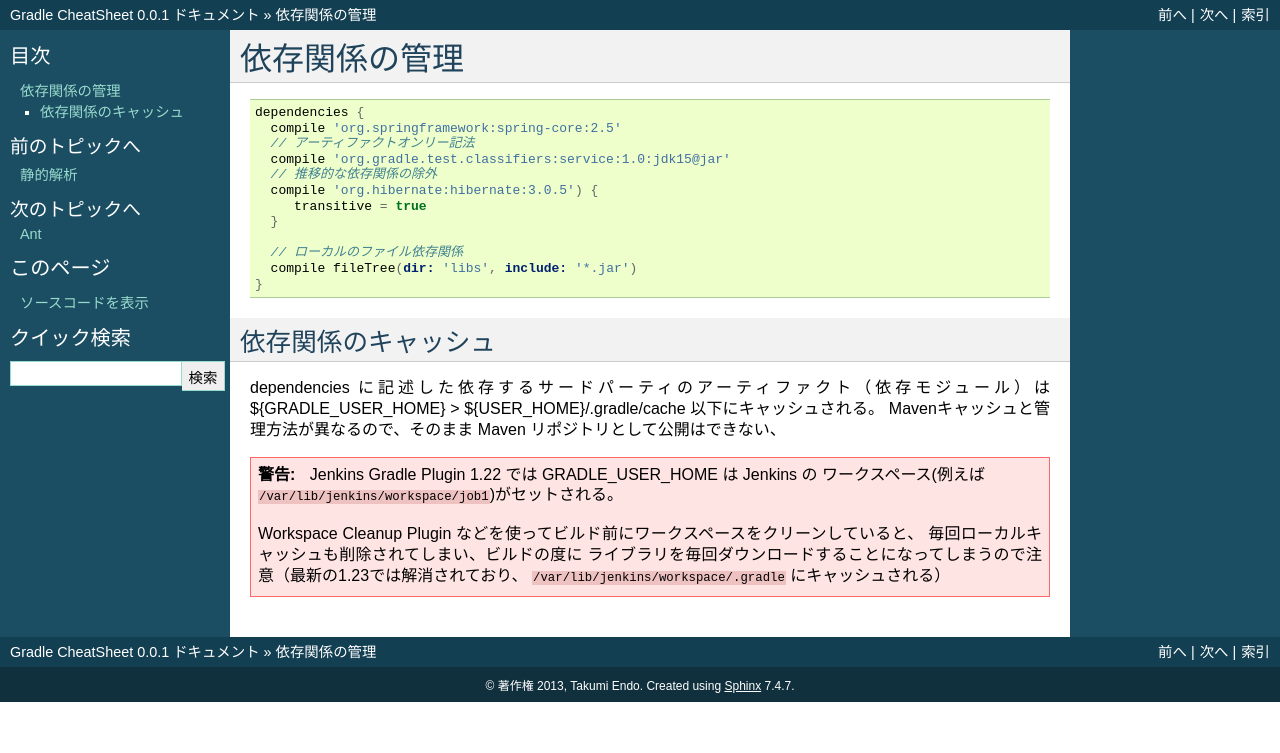
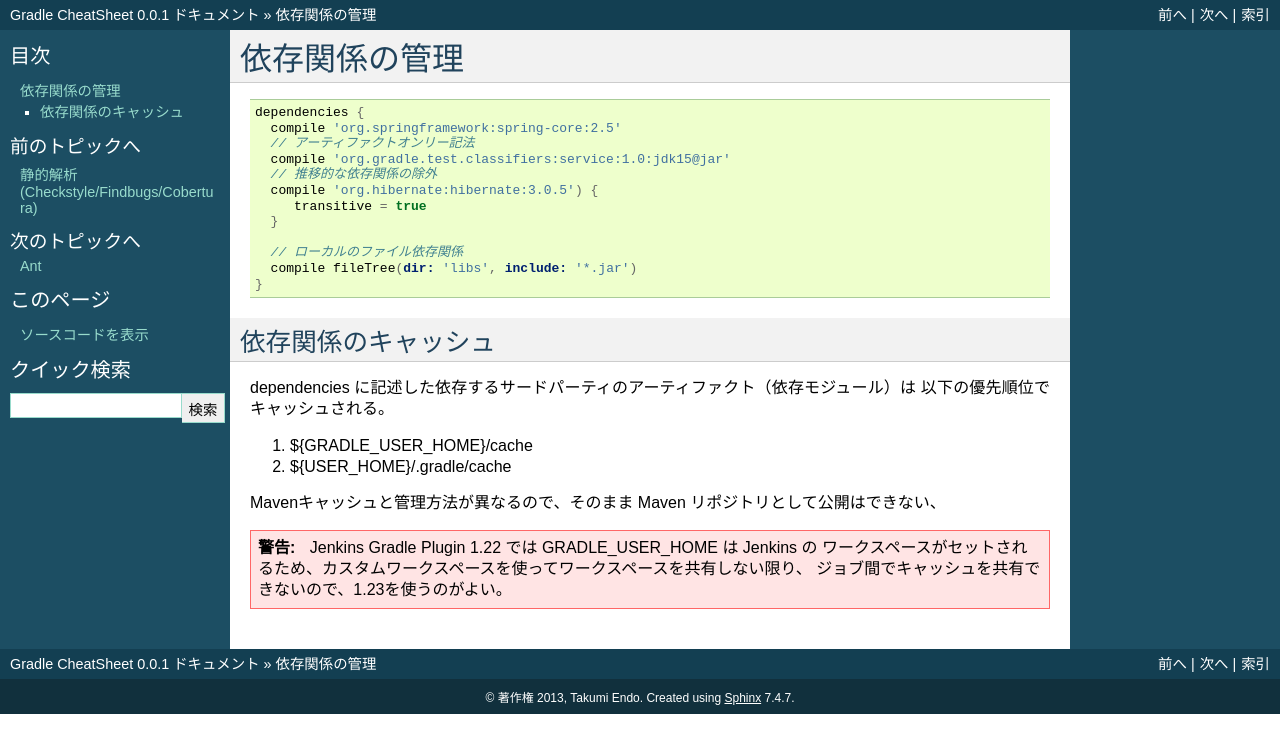
Before and after one commit to tq-jappy/Gradle-CheatSheet, a Sphinx documentation site: the page built from source/dependencies.rst, in a window 1280 px wide. Shown: the top 753 px of the page. Built offline with Sphinx 7.4.7, drawn with Linux system fonts in a browser that asks for light colours.

```diff
--- a/source/code_analysis.rst
+++ b/source/code_analysis.rst
@@ -1,5 +1,5 @@
-静的解析
-=========================
+静的解析(Checkstyle/Findbugs/Cobertura)
+===========================================================
 
 build.gradle
 
--- a/source/dependencies.rst
+++ b/source/dependencies.rst
@@ -20,16 +20,15 @@
 ~~~~~~~~~~~~~~~~~~~~~~~~~
 
 dependencies に記述した依存するサードパーティのアーティファクト（依存モジュール）は
-${GRADLE_USER_HOME} > ${USER_HOME}/.gradle/cache 以下にキャッシュされる。
+以下の優先順位でキャッシュされる。
+
+1. ${GRADLE_USER_HOME}/cache
+2. ${USER_HOME}/.gradle/cache
+
 Mavenキャッシュと管理方法が異なるので、そのまま Maven リポジトリとして公開はできない、
-
 
 .. warning::
 
   Jenkins Gradle Plugin 1.22 では GRADLE_USER_HOME は Jenkins の
-  ワークスペース(例えば :file:`/var/lib/jenkins/workspace/job1`)がセットされる。
-
-  Workspace Cleanup Plugin などを使ってビルド前にワークスペースをクリーンしていると、
-  毎回ローカルキャッシュも削除されてしまい、ビルドの度に
-  ライブラリを毎回ダウンロードすることになってしまうので注意（最新の1.23では解消されており、
-  :file:`/var/lib/jenkins/workspace/.gradle` にキャッシュされる）
+  ワークスペースがセットされるため、カスタムワークスペースを使ってワークスペースを共有しない限り、
+  ジョブ間でキャッシュを共有できないので、1.23を使うのがよい。
--- a/source/ear.rst
+++ b/source/ear.rst
@@ -4,13 +4,10 @@ Ear
 .. sourcecode:: groovy
 
    apply plugin: "ear"
-
    dependencies {
      deploy project(':war')
-
      earlib 'log4j:log4j:1.2.15@jar'
    }
-
    war {
      appDirName 'src/main/app'
    }
--- a/source/war.rst
+++ b/source/war.rst
@@ -4,11 +4,9 @@ War
 .. sourcecode:: groovy
 
    apply plugin: "war"
-
    configurations {
      moreLibs
    }
-
    war {
      from 'src/main/webapp'
      classPath configurations.moreLibs
```
Also changed, not shown: source/configure_task.rst (+13 -3 lines), 3 other files.
